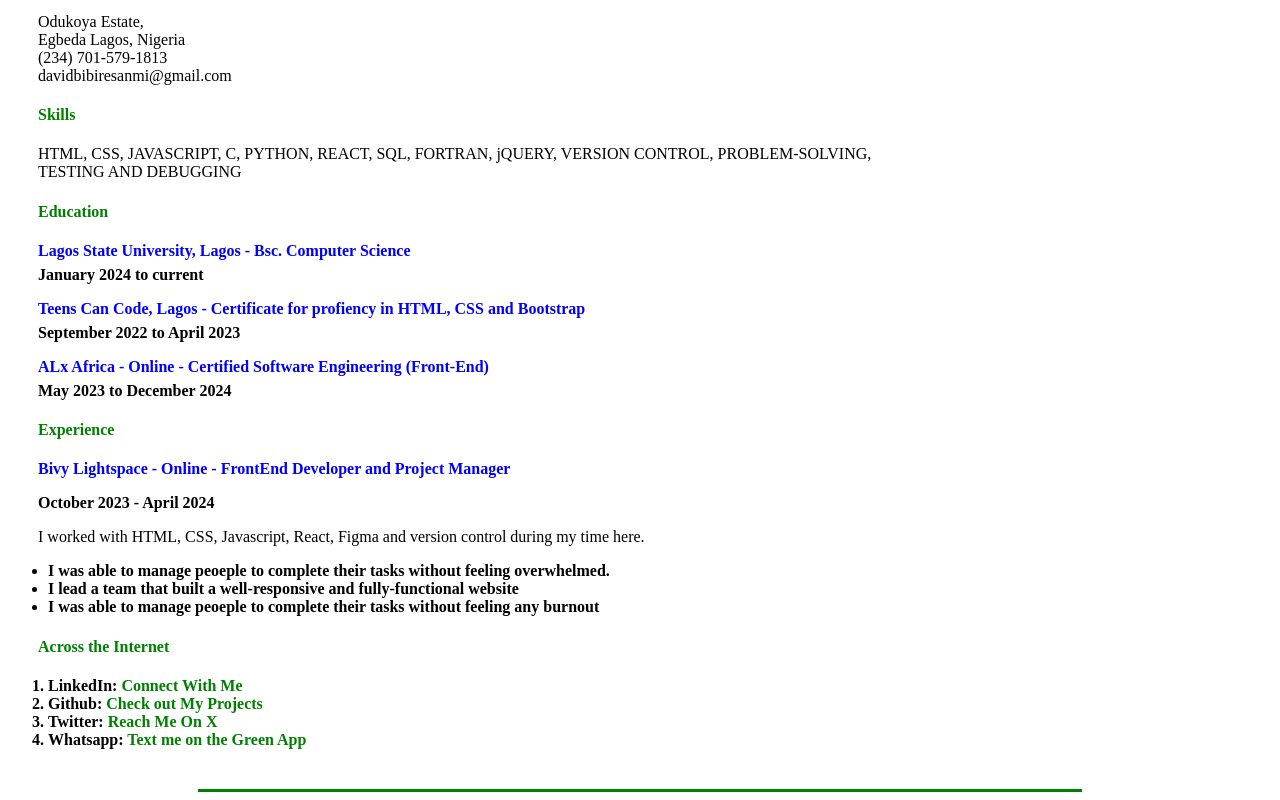
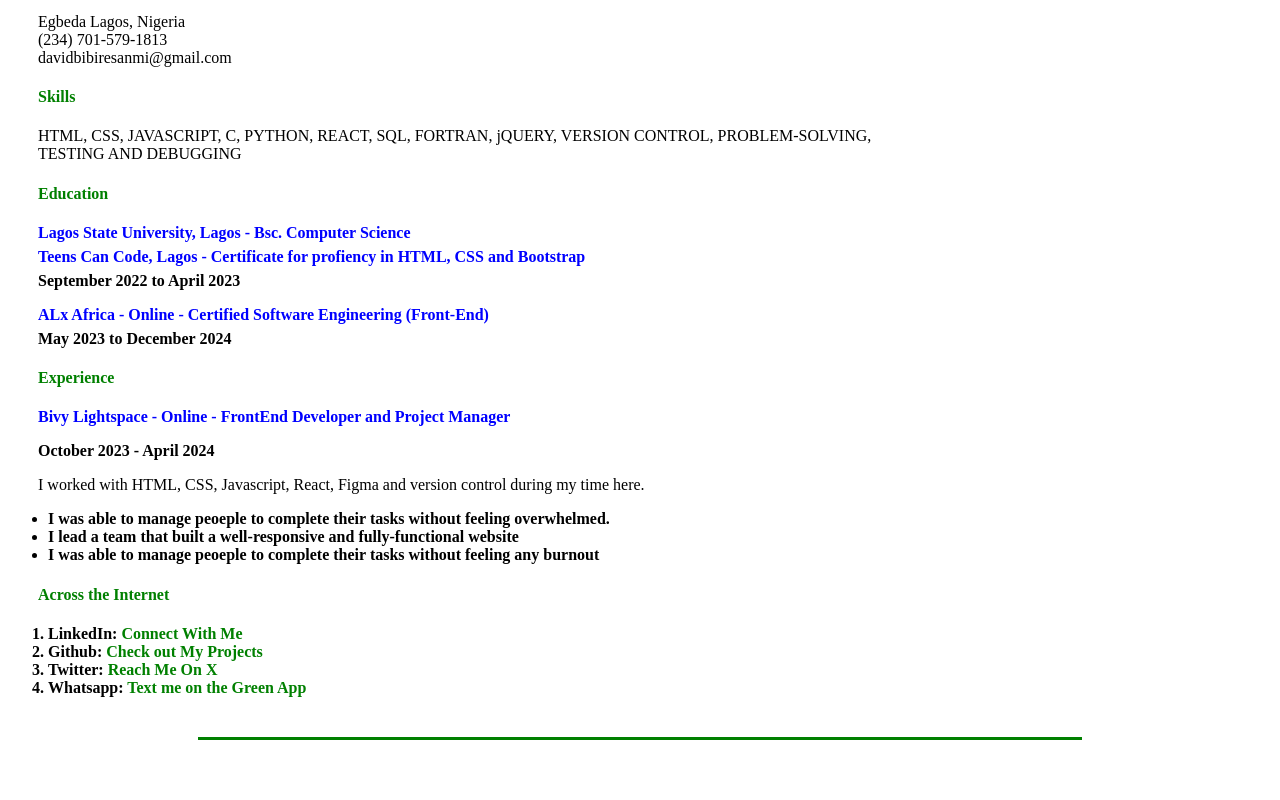
Before and after one commit to BIBIREDAVID/SINGLE_PAGE_CV, a plain HTML site: page index.html in a window 1280 px wide. Shown: the part 123-923 px from the top of the page. After the commit the page ends 871 px from the top, so only its background shows below. Drawn offline with Linux system fonts and the light colour scheme.

Commit message:
edited againnnnn

```diff
--- a/index.html
+++ b/index.html
@@ -16,7 +16,7 @@
         </h1>
         <p style="font-weight: bold; color: green; margin-left: 30px; margin-top: -20px;">Student and Front-End Developer</p>
         <p style="margin-left: 30px;">
-            Odukoya Estate,<br> Egbeda Lagos, Nigeria <br>(234) 701-579-1813 <br>davidbibiresanmi@gmail.com
+            Egbeda Lagos, Nigeria <br>(234) 701-579-1813 <br>davidbibiresanmi@gmail.com
         </p>
     </div>
     <div class="container1">
@@ -36,7 +36,6 @@
             Lagos State University, Lagos - Bsc. Computer Science
         </p>
         <p style="margin-left: 30px; font-weight: bold; margin-top: -10px;">
-            January 2024 to current
         </p>
         <p style="margin-left: 30px; color: blue; font-weight: bold;">
             Teens Can Code, Lagos - Certificate for profiency in HTML, CSS and Bootstrap
```
